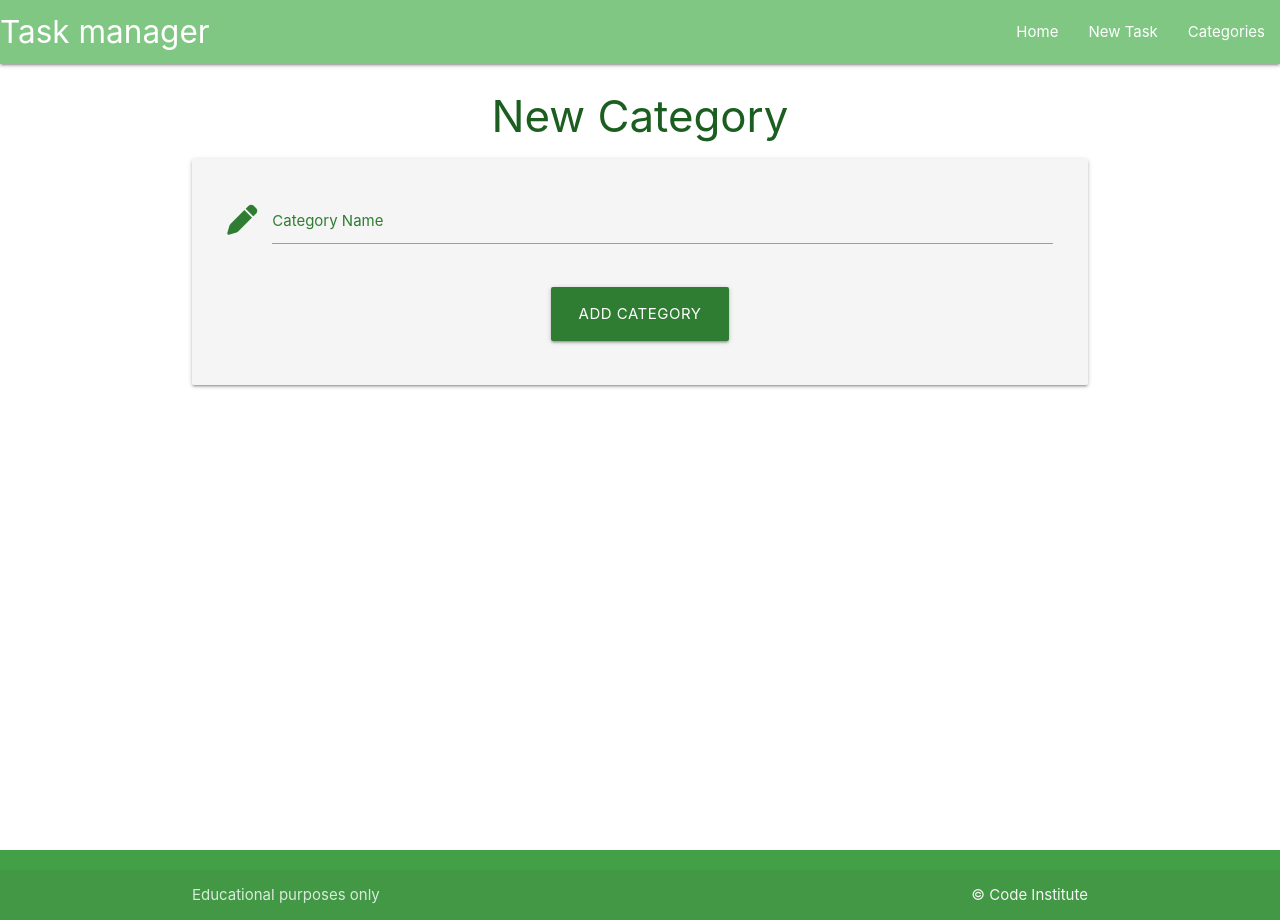
After one commit to AlyshaJohnson/taskmanager, a Flask app: page /add_category in a window 1280 px wide. The commit adds this page. Run offline with Flask 2, Linux system fonts and the light colour scheme.

Commit message:
add categories and new_category pages, including content, routes and POST method

```diff
--- a/taskmanager/routes.py
+++ b/taskmanager/routes.py
@@ -1,8 +1,21 @@
-from flask import render_template
+from flask import render_template, request, redirect, url_for
 from taskmanager import app, db
 from taskmanager.models import Category, Task
 
 
 @app.route("/")
 def home():
-    return render_template("base.html")
+    return render_template("tasks.html")
+
+@app.route("/categories")
+def categories():
+    return render_template("categories.html")
+
+@app.route("/add_category", methods=["GET", "POST"])
+def add_category():
+    if request.method == "POST":
+        category = Category(category_name=request.form.get("category_name"))
+        db.session.add(category)
+        db.session.commit()
+        return redirect(url_for("categories"))
+    return render_template("add_category.html")
--- /dev/null
+++ b/taskmanager/templates/add_category.html
@@ -0,0 +1,27 @@
+{% extends "base.html" %}
+{% block content %}
+
+<h3 class="green-text text-darken-4 center-align">New Category</h3>
+
+<div class="row card-panel grey lighten-4">
+    <form class="col s12" method="POST" action="{{ url_for('add_category') }}">
+        <!-- category name -->
+        <div class="row">
+            <div class="input-field col s12">
+                <i class="fa-solid fa-pen prefix green-text text-darken-3 left"></i>
+                <input id="category_name" name="category_name" minlength="3" maxlength="20" type="text" class="validate" required>
+                <label for="category_name" class="green-text text-darken-3">Category Name</label>
+            </div>
+        </div>
+        <!-- submit button -->
+        <div class="row">
+            <div class="col s12 center-align">
+                <button type="submit" class="btn-large green darken-3">
+                    Add Category
+                </button>
+            </div>
+        </div>
+    </form>
+</div>
+
+{% endblock %}
--- a/taskmanager/templates/base.html
+++ b/taskmanager/templates/base.html
@@ -7,7 +7,9 @@
     <meta name="viewport" content="width=device-width, initial-scale=1.0">
     <link rel="stylesheet" href="https://cdnjs.cloudflare.com/ajax/libs/materialize/1.0.0/css/materialize.min.css"
         type="text/css">
-    <link rel="stylesheet" href="https://cdnjs.cloudflare.com/ajax/libs/font-awesome/6.2.0/css/all.min.css" integrity="sha512-xh6O/CkQoPOWDdYTDqeRdPCVd1SpvCA9XXcUnZS2FmJNp1coAFzvtCN9BmamE+4aHK8yyUHUSCcJHgXloTyT2A==" crossorigin="anonymous" referrerpolicy="no-referrer" />
+    <link rel="stylesheet" href="https://cdnjs.cloudflare.com/ajax/libs/font-awesome/6.2.0/css/all.min.css"
+        integrity="sha512-xh6O/CkQoPOWDdYTDqeRdPCVd1SpvCA9XXcUnZS2FmJNp1coAFzvtCN9BmamE+4aHK8yyUHUSCcJHgXloTyT2A=="
+        crossorigin="anonymous" referrerpolicy="no-referrer" />
     <link rel="stylesheet" href="{{ url_for('static', filename='css/style.css') }}" type="text/css">
     <title>Task Manager</title>
 </head>
@@ -22,8 +24,8 @@
                 <a href="#" data-target="mobile-demo" class="sidenav-trigger"><i class="fa-solid fa-bars"></i></a>
                 <ul class="right hide-on-med-and-down">
                     <li><a href="{{ url_for('home') }}">Home</a></li>
-                    <li><a href="">Tasks</a></li>
-                    <li><a href="">Categories</a></li>
+                    <li><a href="">New Task</a></li>
+                    <li><a href="{{ url_for('categories') }}">Categories</a></li>
                 </ul>
             </div>
         </nav>
@@ -31,8 +33,8 @@
         <!-- mobile sidenav -->
         <ul class="sidenav" id="mobile-demo">
             <li><a href="{{ url_for('home') }}">Home</a></li>
-            <li><a href="">Tasks</a></li>
-            <li><a href="">Categories</a></li>
+            <li><a href="">New Task</a></li>
+            <li><a href="{{ url_for('categories') }}">Categories</a></li>
         </ul>
     </header>
 
@@ -41,14 +43,15 @@
         {% endblock %}
     </main>
 
-    <footer class="page-footer green lighten-2">
+    <footer class="page-footer green darken-1">
         <div class="footer-copyright">
-          <div class="container">
-          Educational purposes only
-          <a class="grey-text text-lighten-4 right" href="https://codeinstitute.net" target="_blank">&copy; Code Institute</a>
-          </div>
+            <div class="container">
+                Educational purposes only
+                <a class="grey-text text-lighten-4 right" href="https://codeinstitute.net" target="_blank">&copy; Code
+                    Institute</a>
+            </div>
         </div>
-      </footer>
+    </footer>
 
     <script src="https://cdnjs.cloudflare.com/ajax/libs/materialize/1.0.0/js/materialize.min.js"></script>
     <script src="{{ url_for('static', filename='js/script.js') }}"></script>
--- /dev/null
+++ b/taskmanager/templates/tasks.html
@@ -0,0 +1,6 @@
+{% extends "base.html" %}
+{% block content %}
+
+<h3 class="green-text text-darken-4 center-align">Tasks</h3>
+
+{% endblock %}
```
Also changed, not shown: taskmanager/templates/categories.html (added, +14 -0 lines).
